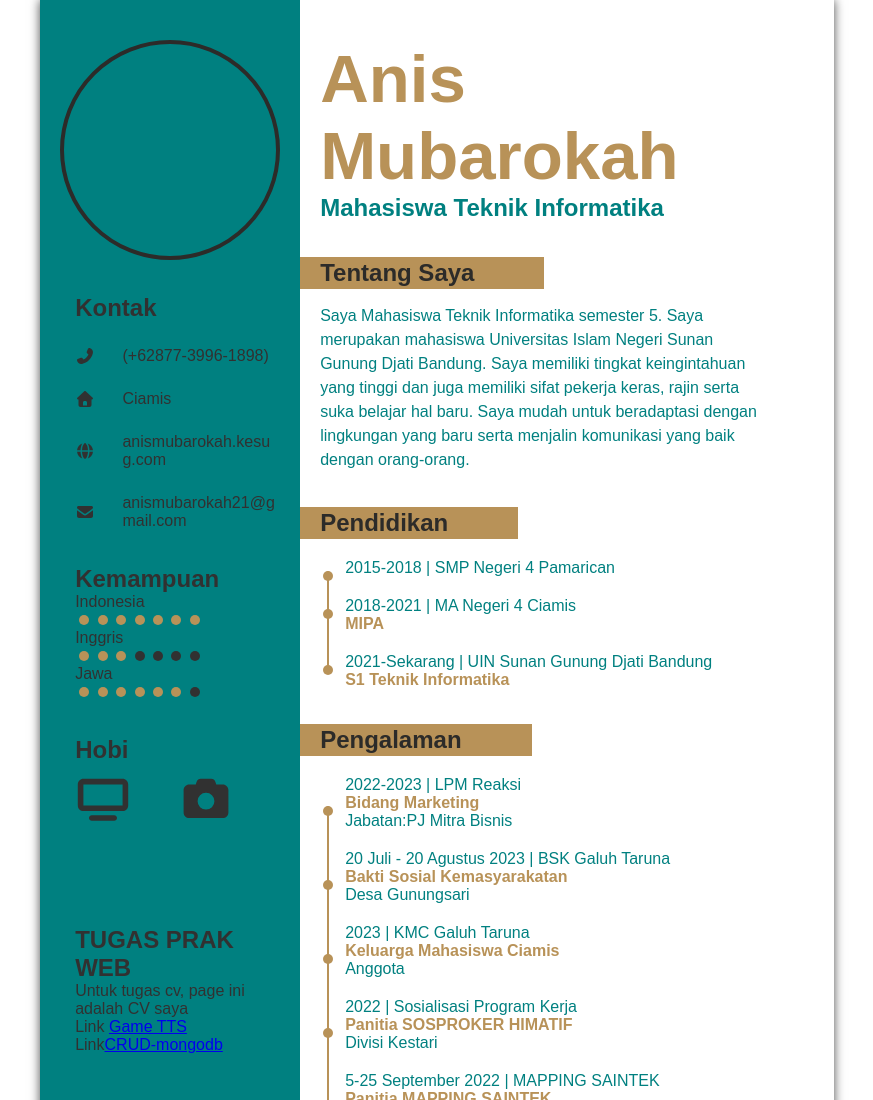
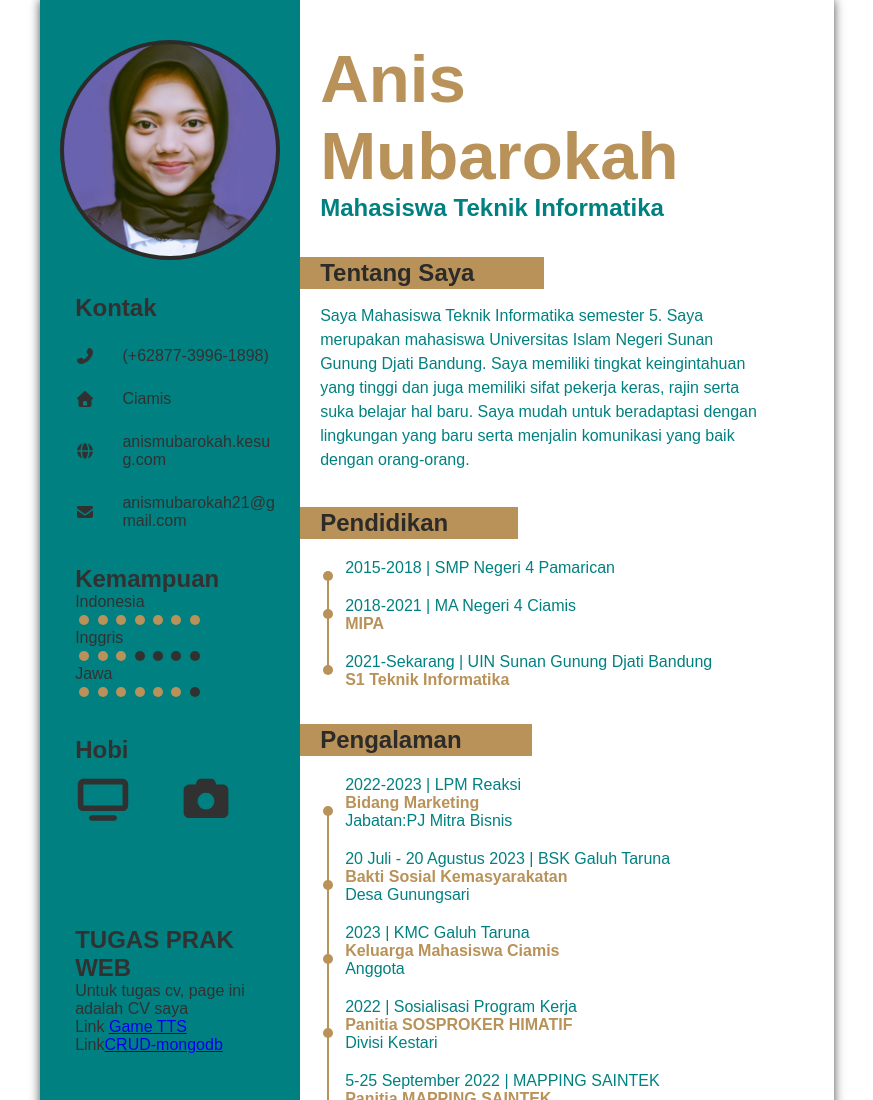
Before and after one commit to anismubarokah21/TugasPrakWEB, a plain HTML site: page index.html in a window 1280 px wide. Shown: the top 1100 px of the page, without its empty margins (203-1076 px from the left). Drawn offline with Linux system fonts and the light colour scheme.

Commit message:
Update style.css

```diff
--- a/Tampilan/style.css
+++ b/Tampilan/style.css
@@ -35,7 +35,7 @@ body {
     height: 220px;
     border-radius: 50%;
     border: 4px solid #2c2b29;
-    background-image: url(/CV-AnisMubarokah/img/pict1.jpeg);
+    background-image: url(/img/pict1.jpeg);
     background-position: center top;
     background-size: 100%;
 }
```
